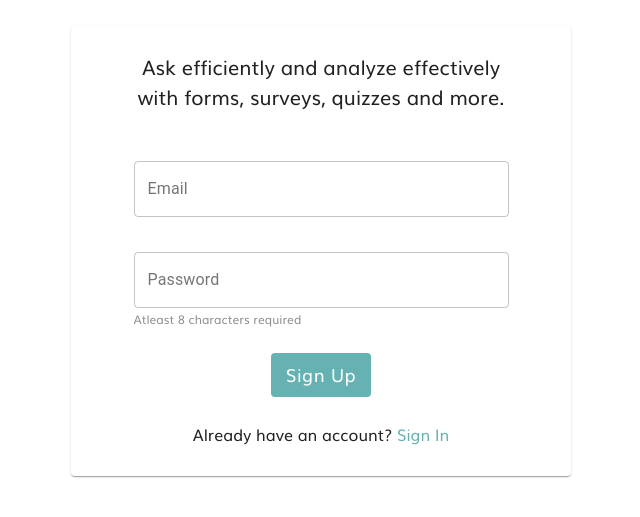
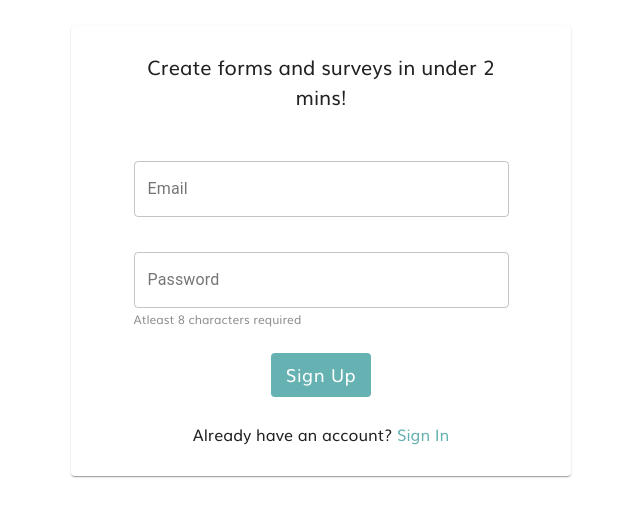
Before and after one commit to 4musks/kitee-app, a React (Create React App) app: page /signup in a window 1280 px wide. Shown: the part 149-666 px from the top of the page, without its empty margins (319-959 px from the left). Built offline with nearby package versions, Linux system fonts and the light colour scheme; no server answers.

Commit message:
fix: minor

```diff
--- a/src/containers/auth/signup/index.js
+++ b/src/containers/auth/signup/index.js
@@ -118,8 +118,7 @@ const SignUpContainer = (props) => {
         <Paper elevation={1} style={{ width: 500, height: 450 }}>
           <div className="signup-form-container">
             <div className="signup-form-header">
-              Ask efficiently and analyze effectively with forms, surveys,
-              quizzes and more.
+              Create forms and surveys in under 2 mins!
             </div>
 
             <div style={{ width: "75%", marginTop: "5%", marginBottom: "5%" }}>
```
